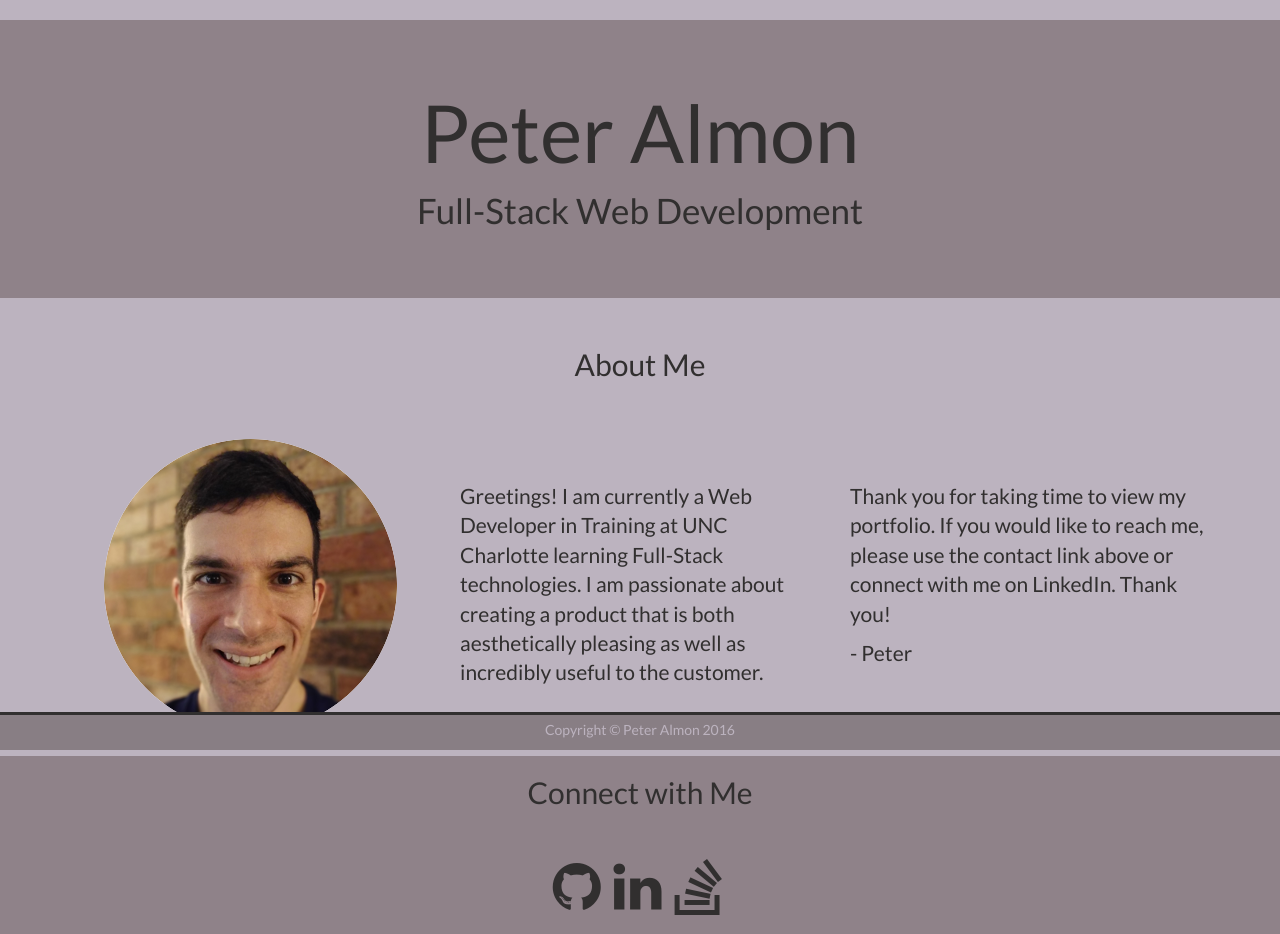
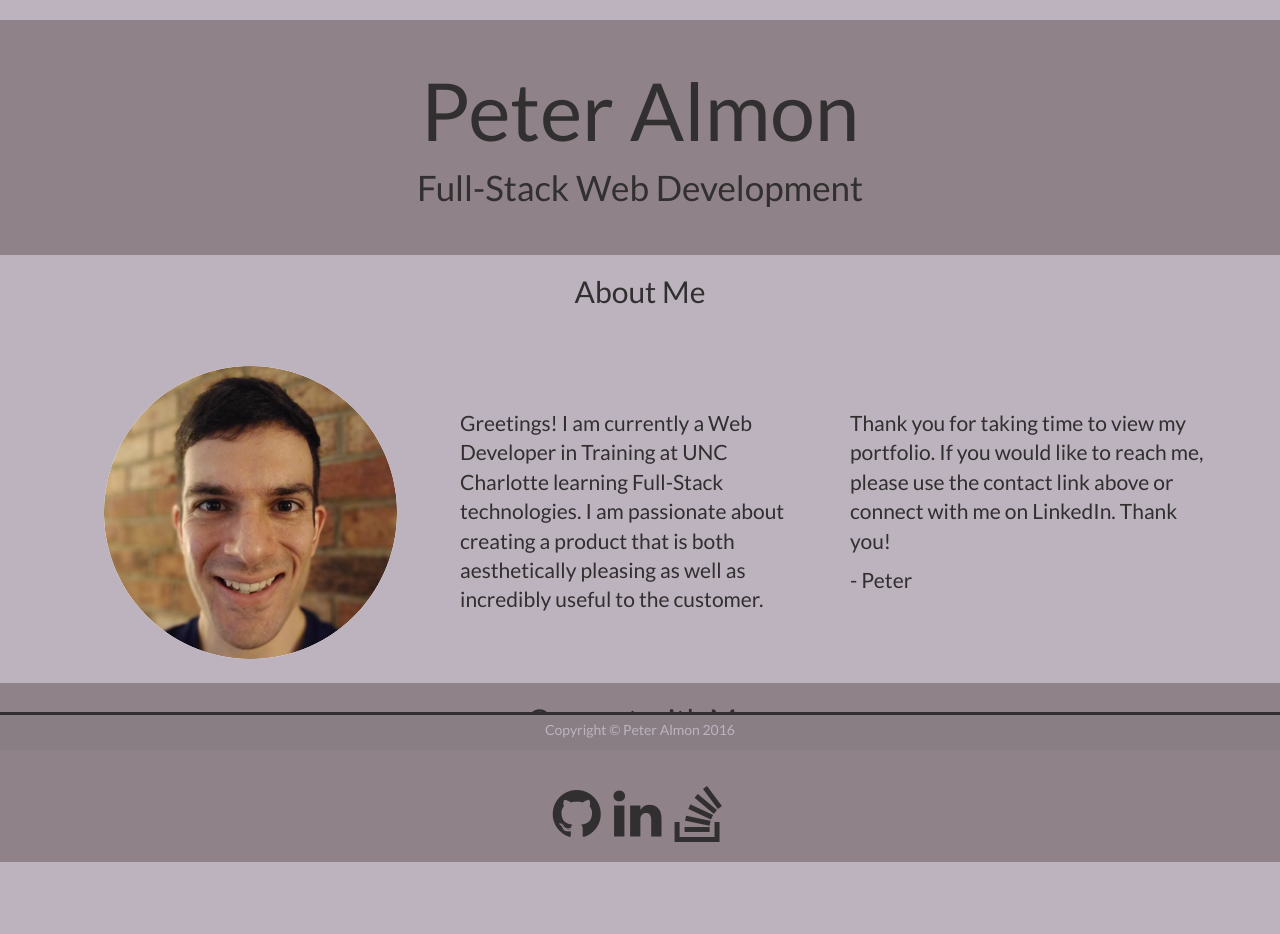
Before and after one commit to mtpetros/Bootstrap-Portfolio, a PHP site: page / in a window 1280 px wide. Shown: the part 50-984 px from the top of the page. After the commit the page ends 912 px from the top, so only its background shows below. Run offline with PHP 8.4, Linux system fonts and the light colour scheme.

Commit message:
changed spacing between jumbotron and about section on index.html

```diff
--- a/css/tweaks.css
+++ b/css/tweaks.css
@@ -26,10 +26,14 @@ body {
     text-align: center;
     background-color: #8F8289;
     color: #312F2F;
+    height: 235px;
+    margin-bottom: 0px;
 }
 
 .jumbotron h1 {
     font-size: 80px;
+    margin-top: 0px;
+    line-height: 85px;
 }
 
 .jumbotron .lead {
```
